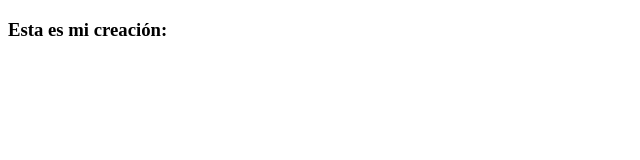
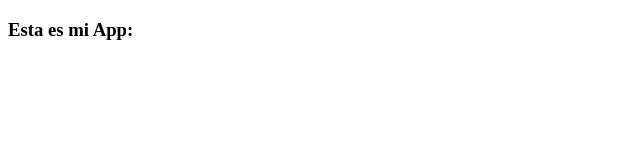
Before and after one commit to Saxxan/Curso-GIT, a plain HTML site: page index.html in a window 1280 px wide. Shown: the full height of the page, 0-640 px from the left. Drawn offline with Linux system fonts and the light colour scheme; files whose address does not match are found by name.

Commit message:
Prueba stash

```diff
--- a/index.html
+++ b/index.html
@@ -13,6 +13,6 @@
     </script>
 </head>
 <body>
-    <h3>Esta es mi creación:</h3>
+    <h3>Esta es mi App:</h3>
 </body>
 </html>
```
Also changed, not shown: grid.css (added), jsconfig.js (added).
